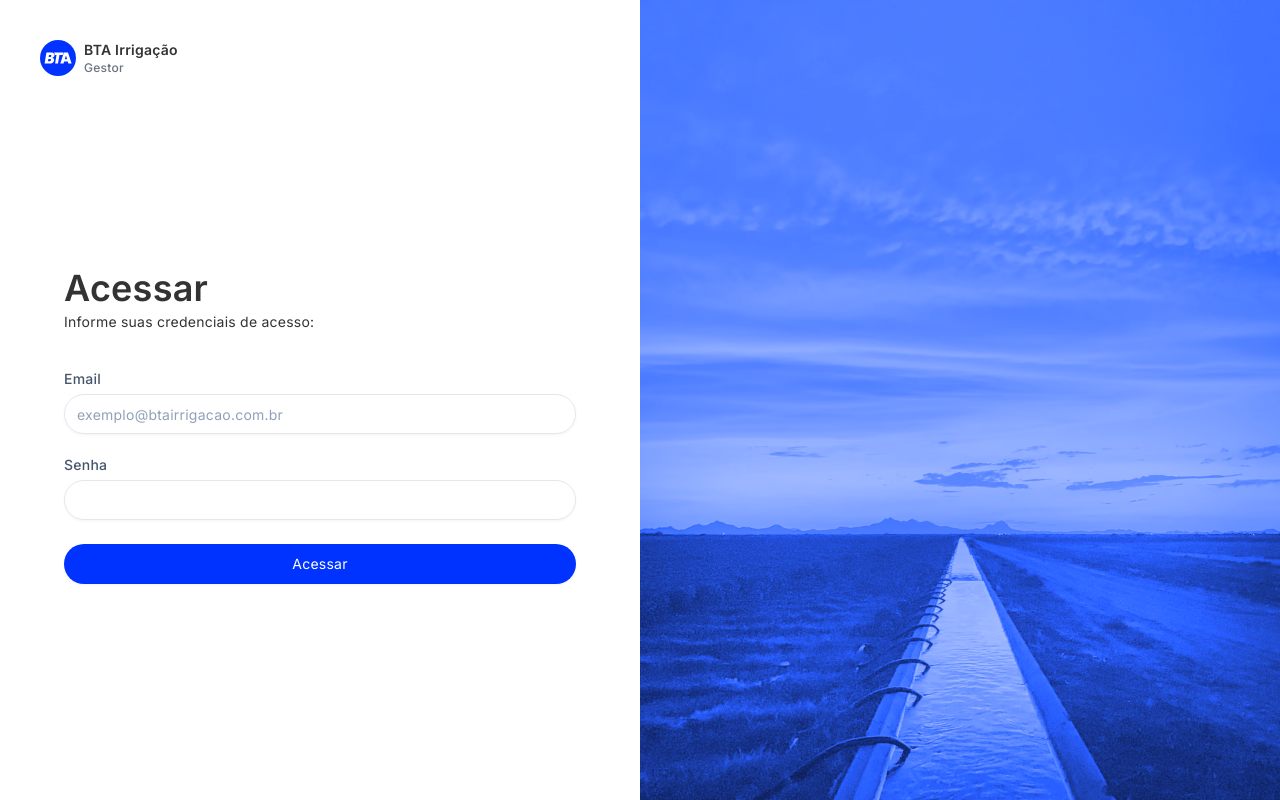
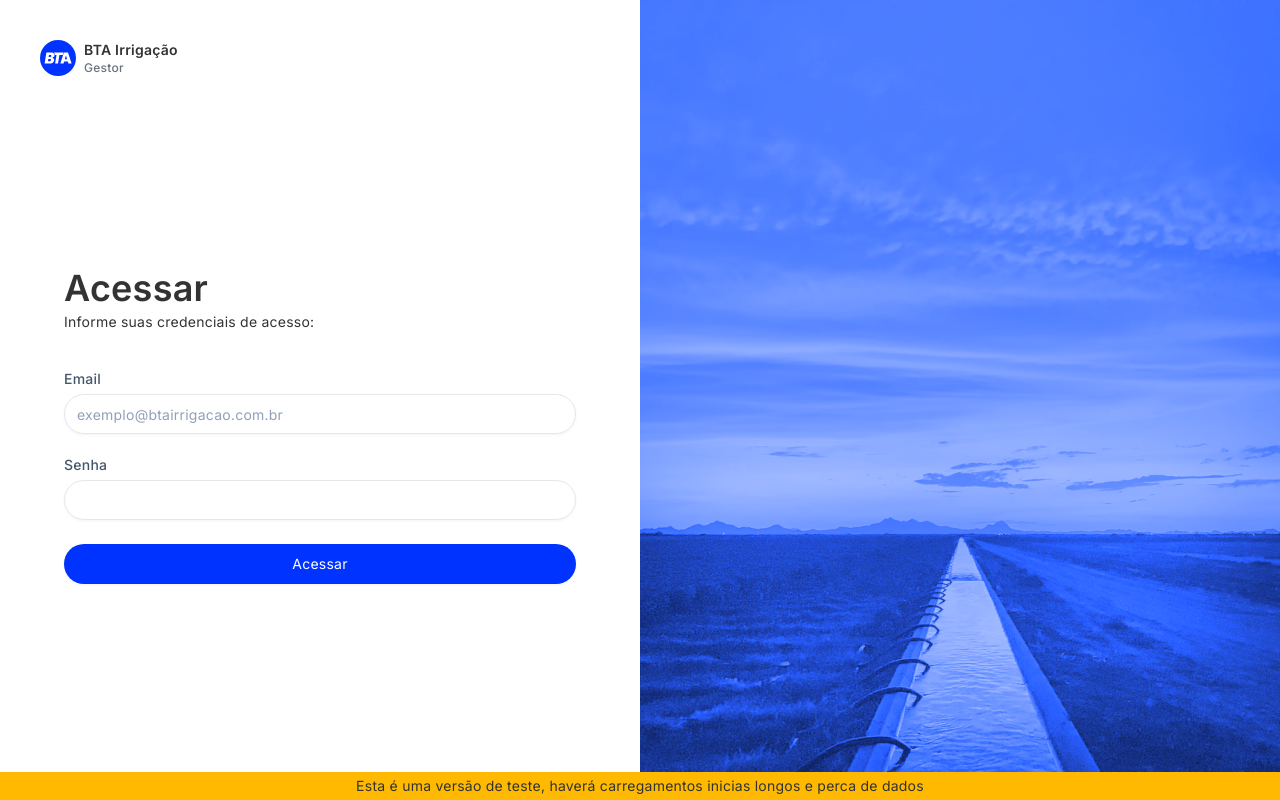
Before and after one commit to luisrossim/bta-react, a React (Vite) app: page /login in a window 1280 px wide. Built offline with nearby package versions, Linux system fonts and the light colour scheme; no server answers.

Commit message:
test: develop disclamer

```diff
--- a/src/main.tsx
+++ b/src/main.tsx
@@ -11,9 +11,14 @@ import { AuthProvider } from "./features/auth/contexts/AuthContext";
 createRoot(document.getElementById("root")!).render(
     <StrictMode>
         <QueryClientProvider client={queryClient}>
-            <AuthProvider>
-                <RouterProvider router={router} />
-            </AuthProvider>
+            <div className="relative">
+                <AuthProvider>
+                    <RouterProvider router={router} />
+                </AuthProvider>
+                <div className="absolute bottom-0 p-1 text-center text-xs md:text-sm w-full bg-amber-400">
+                    Esta é uma versão de teste, haverá carregamentos inicias longos e perca de dados
+                </div>
+            </div>
             <Toaster richColors />
         </QueryClientProvider>
     </StrictMode>
```
